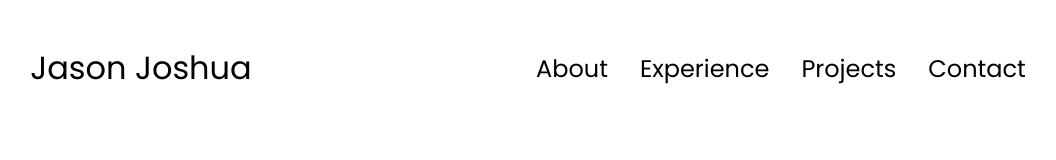
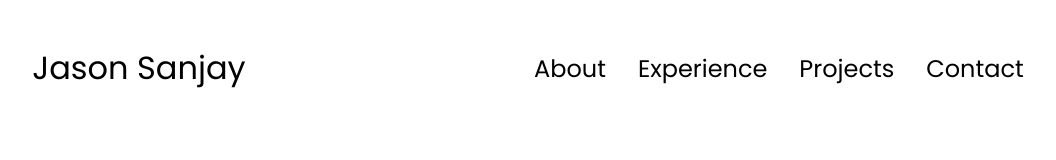
Before and after one commit to jasonsanjay21/DevOpsPF, a plain HTML site: page index.html in a window 1280 px wide. Shown: the top 160 px of the page, without its empty margins (112-1168 px from the left). Drawn offline with Linux system fonts and the light colour scheme.

Commit message:
Update index.html

```diff
--- a/index.html
+++ b/index.html
@@ -10,7 +10,7 @@
   </head>
   <body>
     <nav id="desktop-nav">
-      <div class="logo">Jason Joshua</div>
+      <div class="logo">Jason Sanjay</div>
       <div>
         <ul class="nav-links">
           <li><a href="#about">About</a></li>
```
